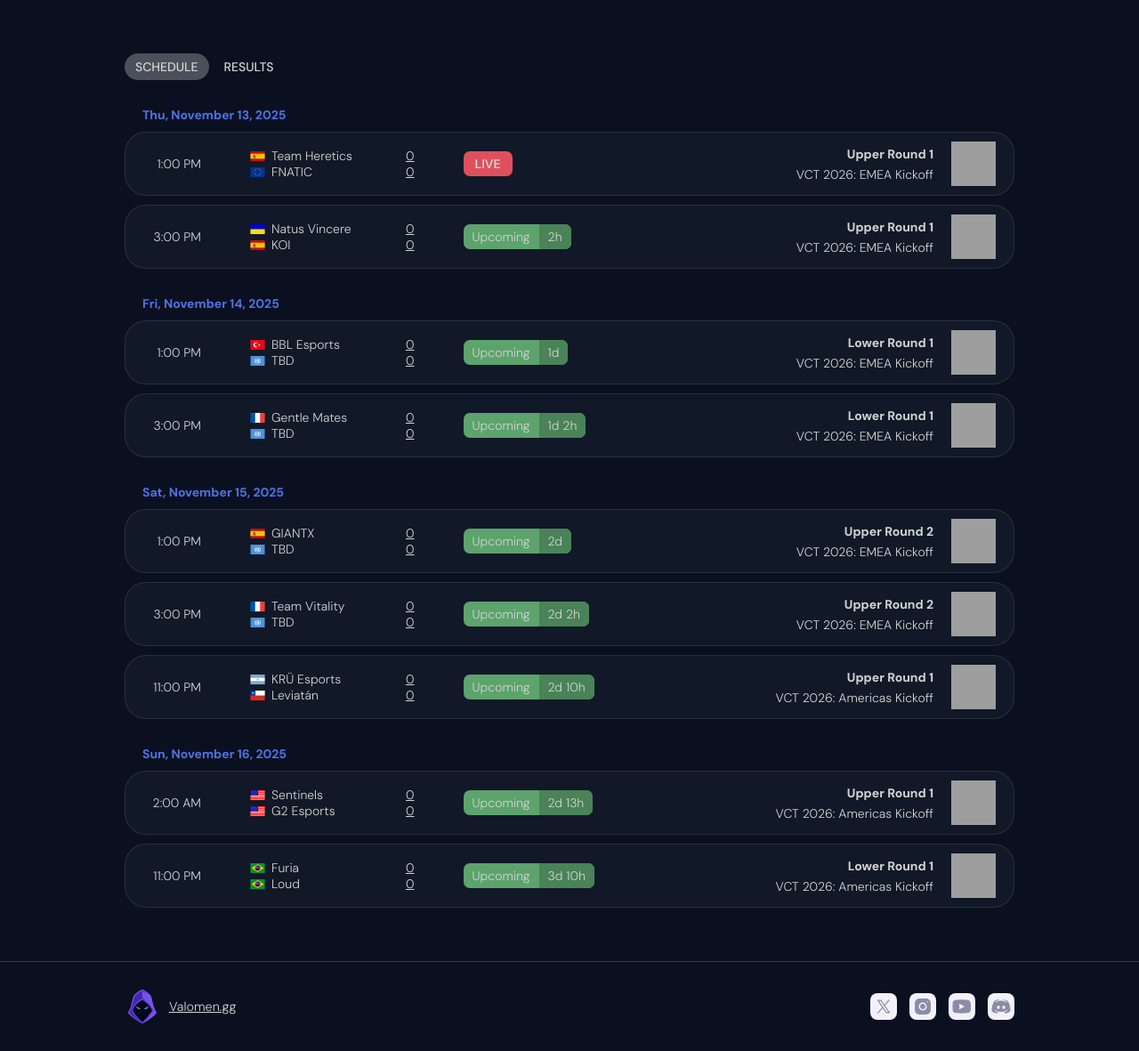
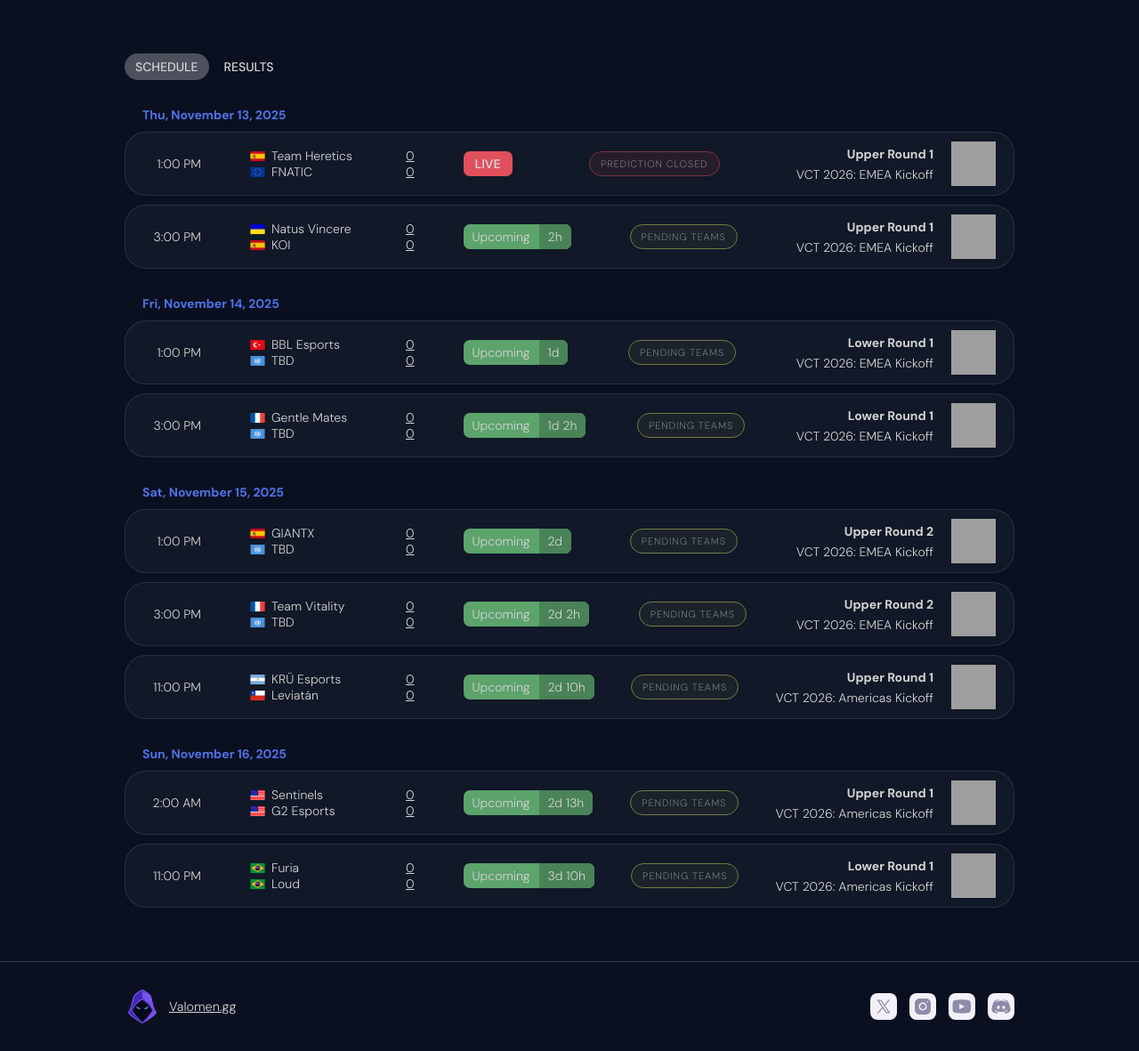
Before and after one commit to samuiitm/valomen-backend, a PHP site: page /public/index.php?page=matches in a window 1280 px wide. Shown: the part 82-1263 px from the top of the page at 89% size. Run offline with PHP 8.4, Linux system fonts and the light colour scheme; data comes from the database, SQL or seed files in the repository; grey boxes are pictures that could not be loaded.

Commit message:
Prediction status added

```diff
--- a/app/View/matches.view.php
+++ b/app/View/matches.view.php
@@ -68,6 +68,16 @@
                                     <a href="index.php?page=predict&match_id=<?= (int)$match['id'] ?>"
                                     class="predict-button">
                                         Make prediction
+                                    </a>
+                                <?php elseif ($statusInfo['label'] == 'LIVE'): ?>
+                                    <a
+                                    class="predict-button closed">
+                                        Prediction closed
+                                    </a>
+                                <?php else: ?>
+                                    <a
+                                    class="predict-button pending">
+                                        Pending teams
                                     </a>
                                 <?php endif; ?>
 
--- a/public/css/matches.css
+++ b/public/css/matches.css
@@ -11,6 +11,7 @@
   --ongoing: #DF505C;
   --upcoming: #5CA36C;
   --upcoming-time: #498357;
+  --pending: #d6dc62;
   --completed: #4797FF;
   --completed-time: #3879ce;
   color-scheme: dark;
@@ -96,8 +97,22 @@
 
 .predict-button:hover {
   opacity: 1 !important;
-  background-color: rgba(79, 114, 230, 0.2);
+  background-color: hsla(226, 75%, 61%, 0.081);
   border-color: var(--section-title);
+}
+
+.predict-button.closed {
+    background-color: hsla(355, 69%, 59%, 0.199);
+    border-color: var(--ongoing);
+    opacity: 0.5;
+    cursor: not-allowed;
+}
+
+.predict-button.pending {
+    background-color: hsla(63, 64%, 62%, 0.100);
+    border-color: var(--pending);
+    opacity: 0.5;
+    cursor: not-allowed;
 }
 
 .match-info {
```
